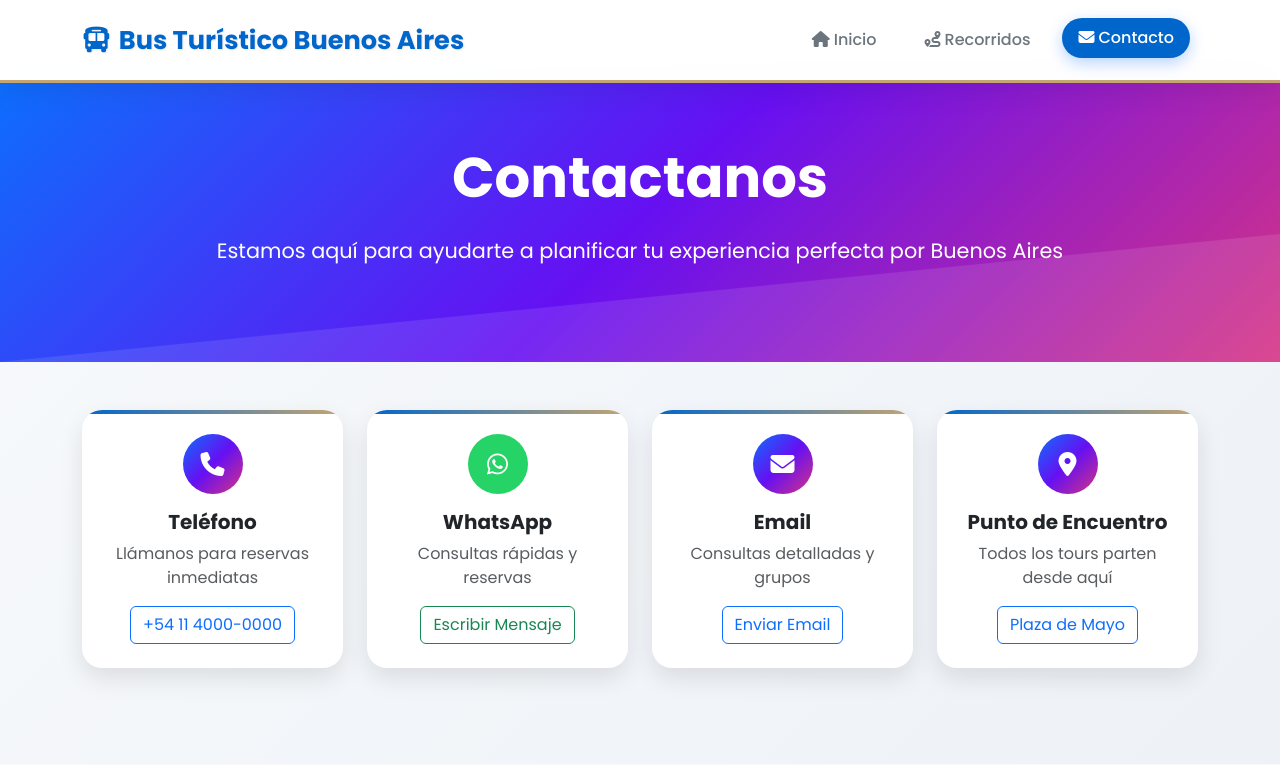
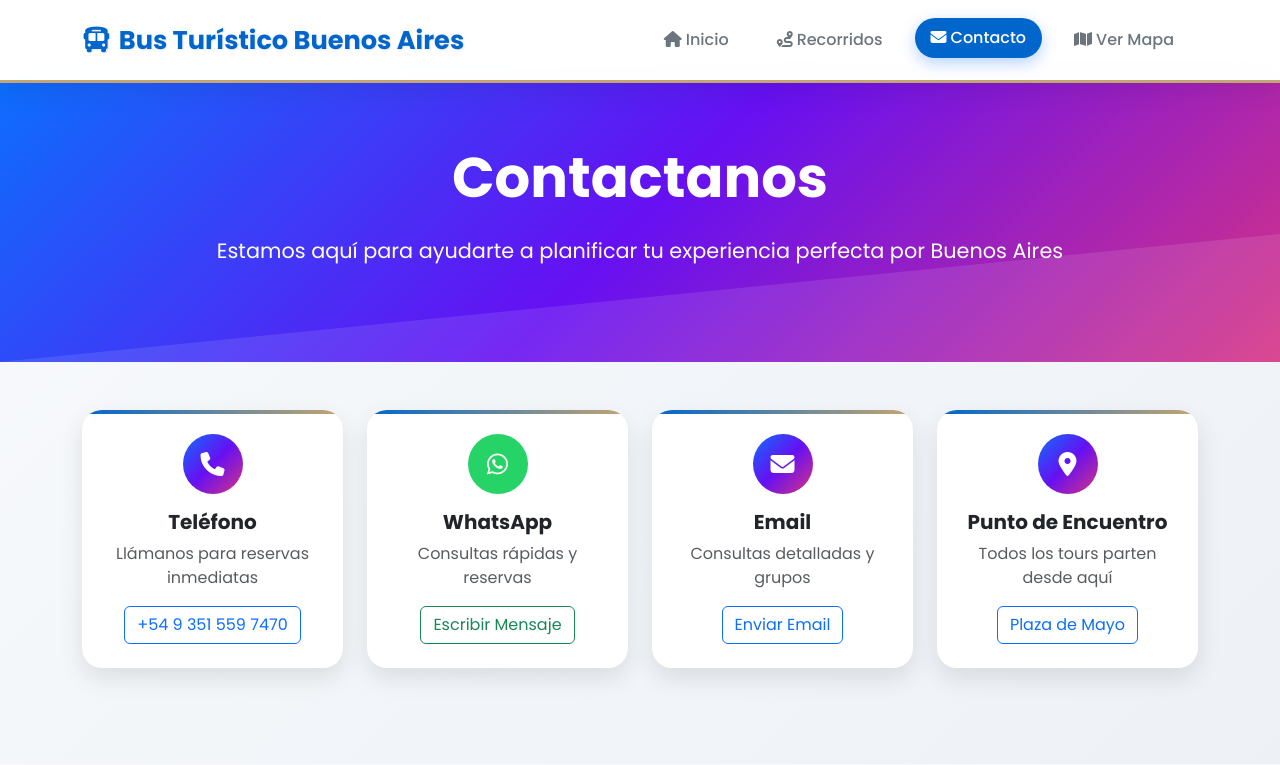
Before and after one commit to Villada-PG3/trabajo-practico-integrador-bus-turistico, a Django app: page /contacto/ in a window 1280 px wide. Shown: the top 765 px of the page. Run offline with Django 5.2, Linux system fonts and the light colour scheme.

Commit message:
Funcion para vista de mapa palermo integrada

```diff
--- a/proyecto_desarrollo/busturistico/templates/usuario/base_usuario.html
+++ b/proyecto_desarrollo/busturistico/templates/usuario/base_usuario.html
@@ -297,6 +297,11 @@
                             <i class="fas fa-envelope me-1"></i>Contacto
                         </a>
                     </li>
+                    <li class="nav-item">
+                        <a class="nav-link" href="{% url 'usuario-mapa' %}">
+                            <i class="fas fa-map me-1"></i>Ver Mapa
+                        </a>
+                    </li>
                 </ul>
             </div>
         </div>
@@ -313,15 +318,11 @@
             <div class="row">
                 <div class="col-lg-4 mb-4">
                     <h5><i class="fas fa-bus me-2"></i>Bus Turístico Buenos Aires</h5>
-<<<<<<< HEAD
                     <p class="mb-3 footer-text">Descubre los barrios más emblemáticos de Buenos Aires con nuestros recorridos turísticos desde Plaza de Mayo.</p>
-=======
-                    <p class="footer-text mb-3">Descubre los barrios más emblemáticos de Buenos Aires con nuestros recorridos turísticos desde Plaza de Mayo.</p>
->>>>>>> usuario
                     <div class="social-icons">
                         <a href="#"><i class="fab fa-facebook-f"></i></a>
                         <a href="#"><i class="fab fa-instagram"></i></a>
-                        <a href="#"><i class="fab fa-twitter"></i></a>
+                         <a href="#"><i class="fab fa-twitter"></i></a>
                         <a href="#"><i class="fab fa-youtube"></i></a>
                     </div>
                 </div>
@@ -331,6 +332,7 @@
                         <a href="{% url 'usuario-inicio' %}" class="footer-link">Inicio</a>
                         <a href="{% url 'usuario-recorridos' %}" class="footer-link">Recorridos</a>
                         <a href="{% url 'usuario-contacto' %}" class="footer-link">Contacto</a>
+
                     </div>
                 </div>
                 <div class="col-lg-3 col-md-6 mb-4">
--- a/proyecto_desarrollo/busturistico/templates/usuario/contacto.html
+++ b/proyecto_desarrollo/busturistico/templates/usuario/contacto.html
@@ -23,8 +23,8 @@
                     </div>
                     <h5 class="fw-bold mb-2">Teléfono</h5>
                     <p class="text-muted mb-3">Llámanos para reservas inmediatas</p>
-                    <a href="tel:+541140000000" class="btn btn-outline-primary">
-                        +54 11 4000-0000
+                    <a href="tel:+5493515597470" class="btn btn-outline-primary">
+                        +54 9 351 559 7470
                     </a>
                 </div>
             </div>
@@ -36,7 +36,7 @@
                     </div>
                     <h5 class="fw-bold mb-2">WhatsApp</h5>
                     <p class="text-muted mb-3">Consultas rápidas y reservas</p>
-                    <a href="https://wa.me/541140000000" class="btn btn-outline-success">
+                    <a href="https://wa.me/5493515597470" class="btn btn-outline-success">
                         Escribir Mensaje
                     </a>
                 </div>
```
Also changed, not shown: proyecto_desarrollo/busturistico/templates/usuario/mapa.html (added, +36 -0 lines), proyecto_desarrollo/media/recorridos/alpine-a524.webp (added), proyecto_desarrollo/media/recorridos/descargaaaaaaaaa.jpeg (added), proyecto_desarrollo/media/recorridos/fondo2.png (added).
